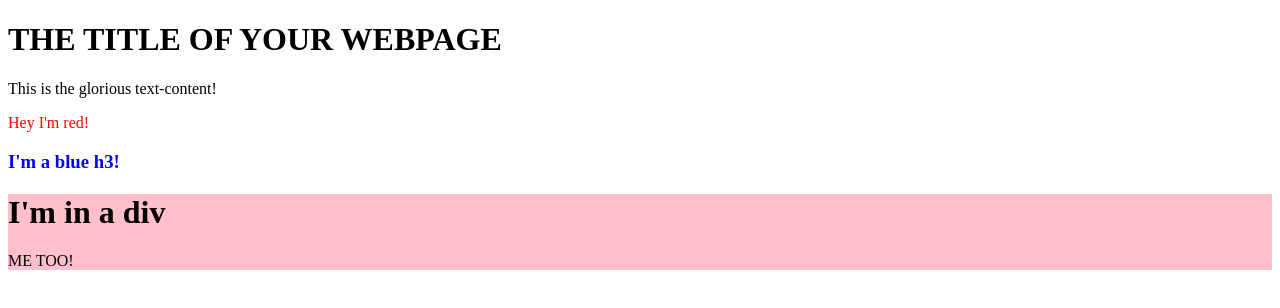
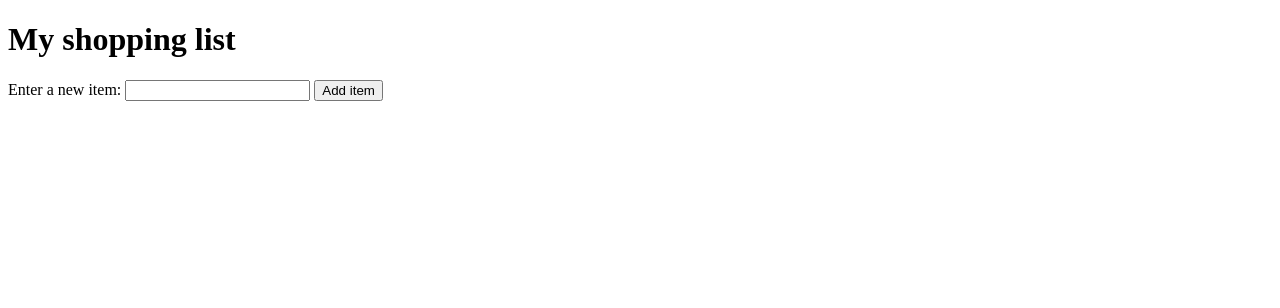
Before and after one commit to basednai/odin, a plain HTML site: page foundations/temp/index.html in a window 1280 px wide. Drawn offline with Linux system fonts and the light colour scheme.

```diff
--- a/foundations/temp/index.html
+++ b/foundations/temp/index.html
@@ -1,17 +1,38 @@
 <!DOCTYPE html>
-<html lang="en">
-<head>
-    <meta charset="UTF-8">
+<html lang="en-US">
+  <head>
+    <meta charset="utf-8">
     <meta name="viewport" content="width=device-width, initial-scale=1.0">
-    <title>Document</title>
-    <script src="script.js" defer></script>
-</head>
-<!-- The DOM -->
-<body>
-    <h1>THE TITLE OF YOUR WEBPAGE</h1>
-    <div id="container">
-      <div class="content">This is the glorious text-content!</div>
+    <title>Shopping list example</title>
+    <style>
+      li {
+        margin-bottom: 10px;
+      }
+
+      li button {
+        font-size: 12px;
+        margin-left: 20px;
+        color: #666;
+      }
+    </style>
+<script src="script.js" defer></script>
+  </head>
+  <body>
+
+    <h1>My shopping list</h1>
+
+    <div>
+      <label for="item">Enter a new item:</label>
+      <input type="text" name="item" id="item">
+      <button>Add item</button>
     </div>
+
+    <ul>
+
+    </ul>
+
+    <script>
+
+    </script>
   </body>
-
 </html>
--- a/foundations/temp/script.js
+++ b/foundations/temp/script.js
@@ -1,26 +1,27 @@
-const container = document.querySelector("#container");
+const list = document.querySelector("ul");
+const input = document.querySelector("input");
+const btn = document.querySelector("button");
 
-const redP = document.createElement("p")
-redP.style.color = "red"
-redP.textContent = "Hey I'm red!"
+btn.addEventListener("click", () => {
+    const itemText = input.value;
+    input.value = '';
 
-const blueH3 = document.createElement("h3")
-blueH3.style.color = "blue"
-blueH3.textContent = "I'm a blue h3!"
+    const item = document.createElement("li")
+    const span = document.createElement("span")
+    const btn2 = document.createElement("button");
 
-const div = document.createElement("div")
-div.style.backgroundColor = "pink"
-div.style.border = "black"
+    item.appendChild(span);
+    item.appendChild(btn2);
 
-container.appendChild(redP)
-container.appendChild(blueH3)
-container.appendChild(div)
+    span.textContent = itemText;
+    btn2.textContent = "delete";
 
-const h1 = document.createElement("h1")
-h1.textContent = "I'm in a div"
+    if (itemText != '')
+        list.append(item);
 
-const p = document.createElement("p")
-p.textContent = "ME TOO!"
+    btn2.addEventListener("click", () => {
+        list.removeChild(item);
+    });
 
-div.appendChild(h1)
-div.appendChild(p)
+    document.querySelector("input").focus()
+})
```
Also changed, not shown: foundations/temp/dinosaur.png (added).
